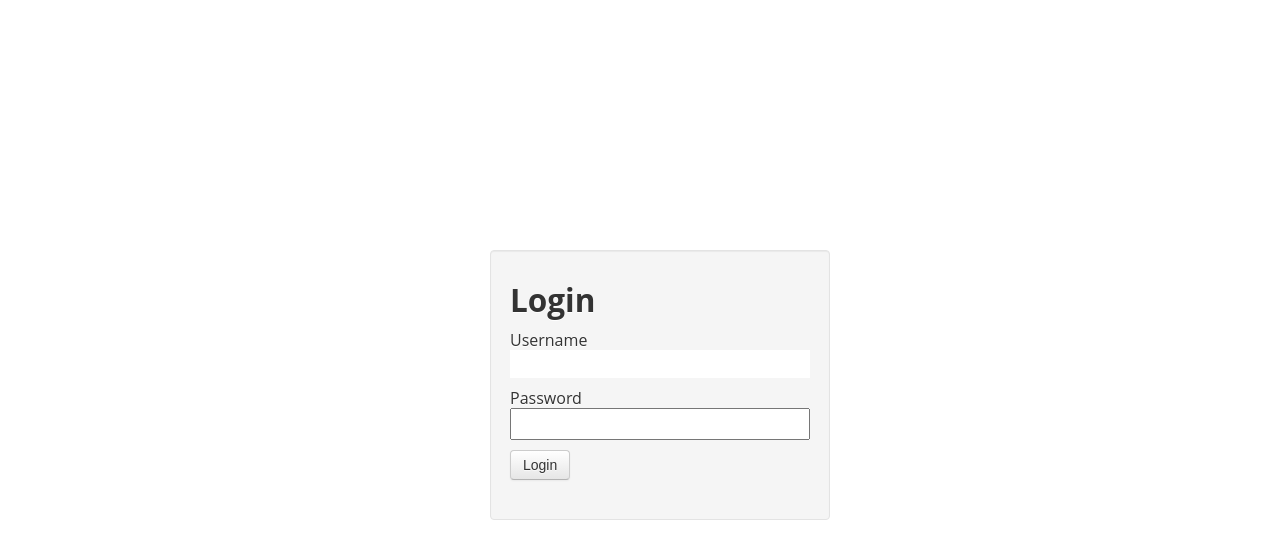
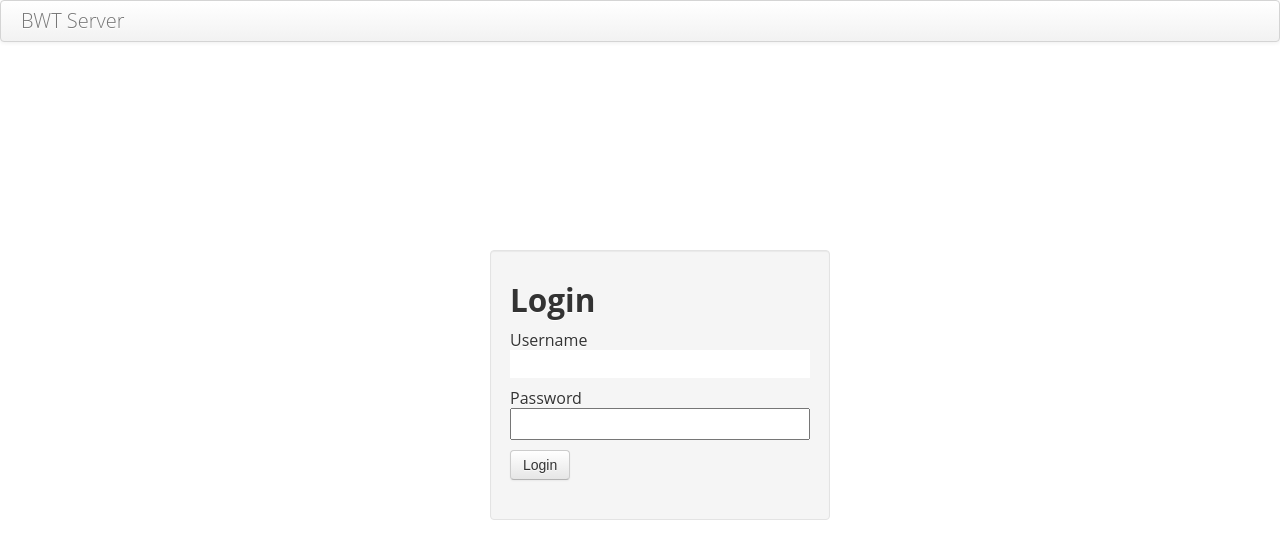
Before and after one commit to CMU-15-239/BWTSmartphone, a website: page html/unregistered.html in a window 1280 px wide. Drawn offline with nearby package versions, Linux system fonts and the light colour scheme.

Commit message:
Added header to the unregistered page.

```diff
--- a/html/unregistered.html
+++ b/html/unregistered.html
@@ -44,6 +44,17 @@
 </style>
 
 <body>
+
+  <!-- #header -->
+  <header id='header'>
+    <div class="navbar">
+      <div class="navbar-inner">
+        <a class="brand" href="#">BWT Server</a>
+      </div>
+    </div>
+  </header>
+  <!-- /#header -->
+
   <div class="login-form well">
 
     <h2>Login</h2>
```
Also changed, not shown: html/index.html (+3 -3 lines).
